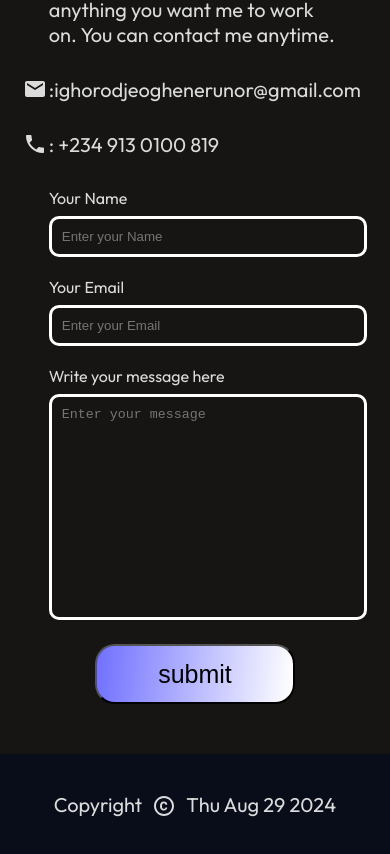
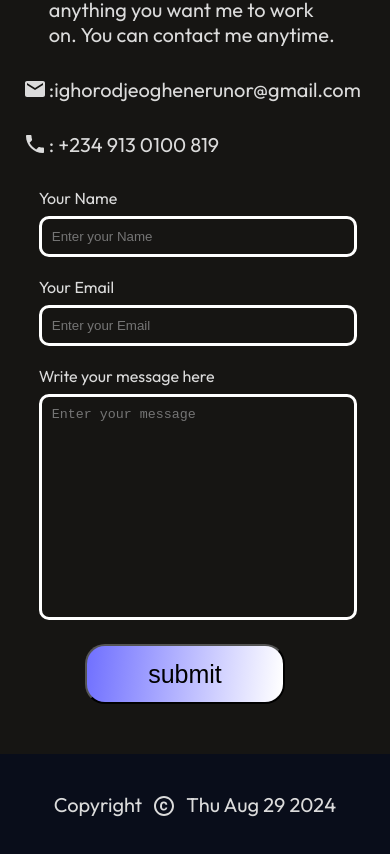
Before and after one commit to RunorTech/my-portfolio-website, a React (Vite) app in the folder personal website/: page / in a window 390 px wide. Shown: the part 5086-5940 px from the top of the page. Built offline with nearby package versions, Linux system fonts and the light colour scheme.

Commit message:
form align

```diff
--- a/personal website/src/components/GetInTouch/GetInTouch.css
+++ b/personal website/src/components/GetInTouch/GetInTouch.css
@@ -114,7 +114,8 @@ form{
         text-wrap: nowrap ;
     }
     .send-form{
-        width: 100vw;
+        width: 90vw;
+        padding-right: 20px;
     }
     .get-in-touch{
         overflow-x: hidden;
```
